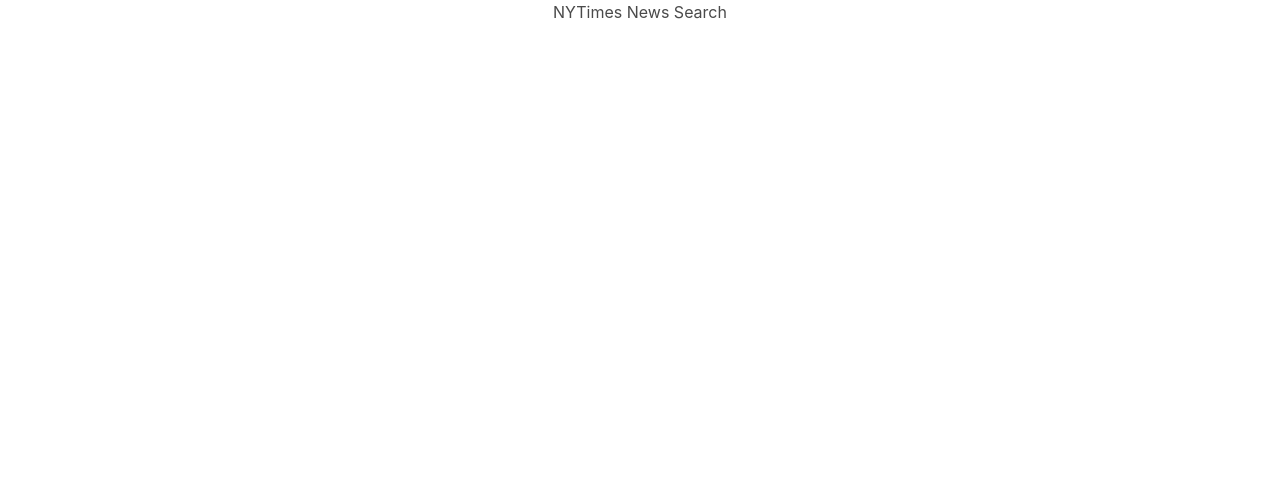
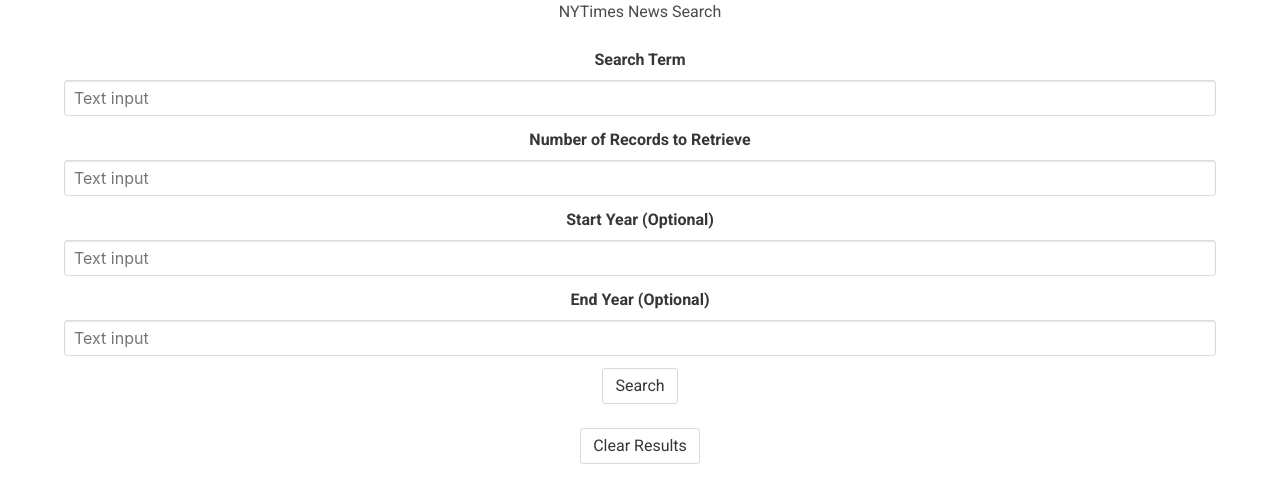
Before and after one commit to AnaghaJais/nyt_api, a plain HTML site: page index.html in a window 1280 px wide. Drawn offline with nearby package versions, Linux system fonts and the light colour scheme.

Commit message:
first html framework

```diff
--- a/assets/css/style.css
+++ b/assets/css/style.css
@@ -0,0 +1,4 @@
+body {
+    font-family: 'Roboto', sans-serif;
+    font-size: 16px;
+}
--- a/index.html
+++ b/index.html
@@ -5,6 +5,7 @@
 		<title>NYT News Search</title>
 		<meta charset="UTF-8">
 		<meta name="viewport" content="initial-scale=1.0">
+        <link href="https://fonts.googleapis.com/css?family=Roboto:400,700" rel="stylesheet">
         <link rel="stylesheet" type="text/css" href="assets/css/bulma.css">
         <link rel="stylesheet" type="text/css" href="assets/css/style.css">
 	</head>
@@ -14,15 +15,50 @@
         <div class="container">
 
             <div class="columns">
-                <div class="column" align="center">
+                <div id="header" class="column" align="center">
                     <h1>NYTimes News Search</h1>
                 </div>
             </div>
 
             <div class="columns">
+
                 <div class="column" align="center">
+                    <div class="field">
+                        <label class="label">Search Term</label>
+                        <p class="control">
+                            <input class="input" type="text" placeholder="Text input">
+                        </p>
+                    </div>
 
+                    <div class="field">
+                        <label class="label">Number of Records to Retrieve</label>
+                        <p class="control">
+                            <input class="input" type="text" placeholder="Text input">
+                        </p>
+                    </div>
+
+                    <div class="field">
+                        <label class="label">Start Year (Optional)</label>
+                        <p class="control">
+                            <input class="input" type="text" placeholder="Text input">
+                        </p>
+                    </div>
+
+                    <div class="field">
+                        <label class="label">End Year (Optional)</label>
+                        <p class="control">
+                            <input class="input" type="text" placeholder="Text input">
+                        </p>
+                    </div>
+
+                    <div class="block">
+                        <a class="button">Search</a>
+                    </div>
+                    <div class="block">
+                        <a class="button">Clear Results</a>
+                    </div>
                 </div>
+
             </div>
 
             <div class="columns">
```
